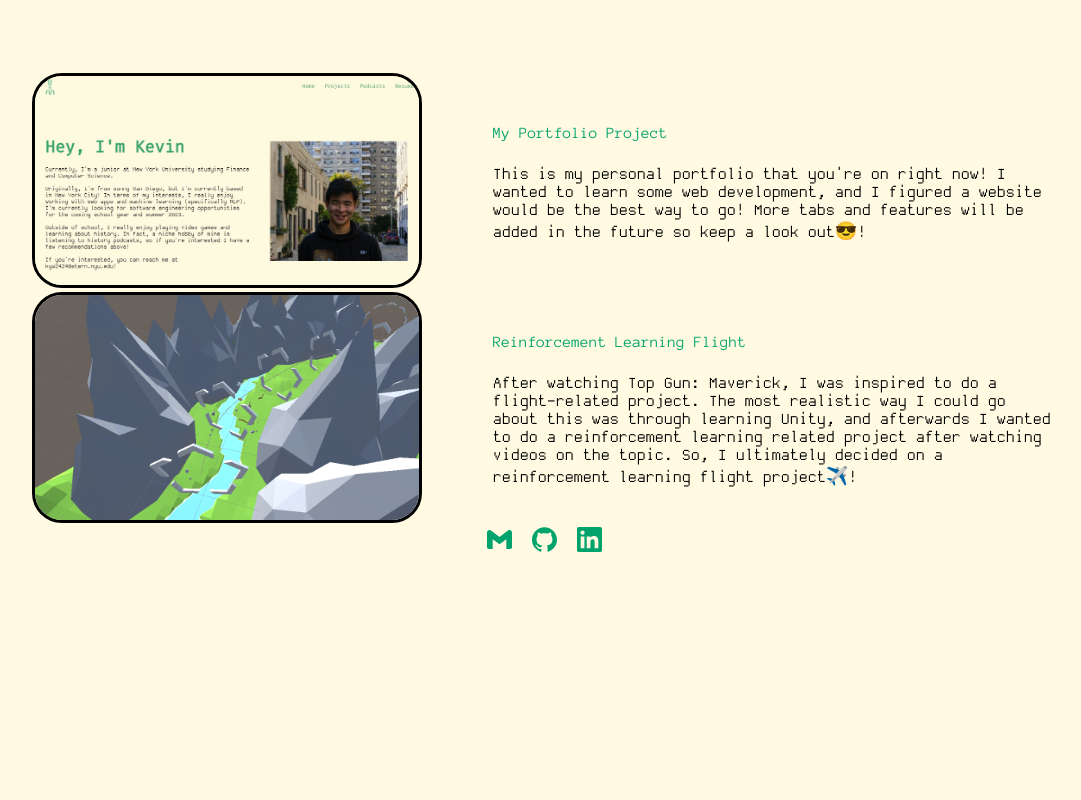
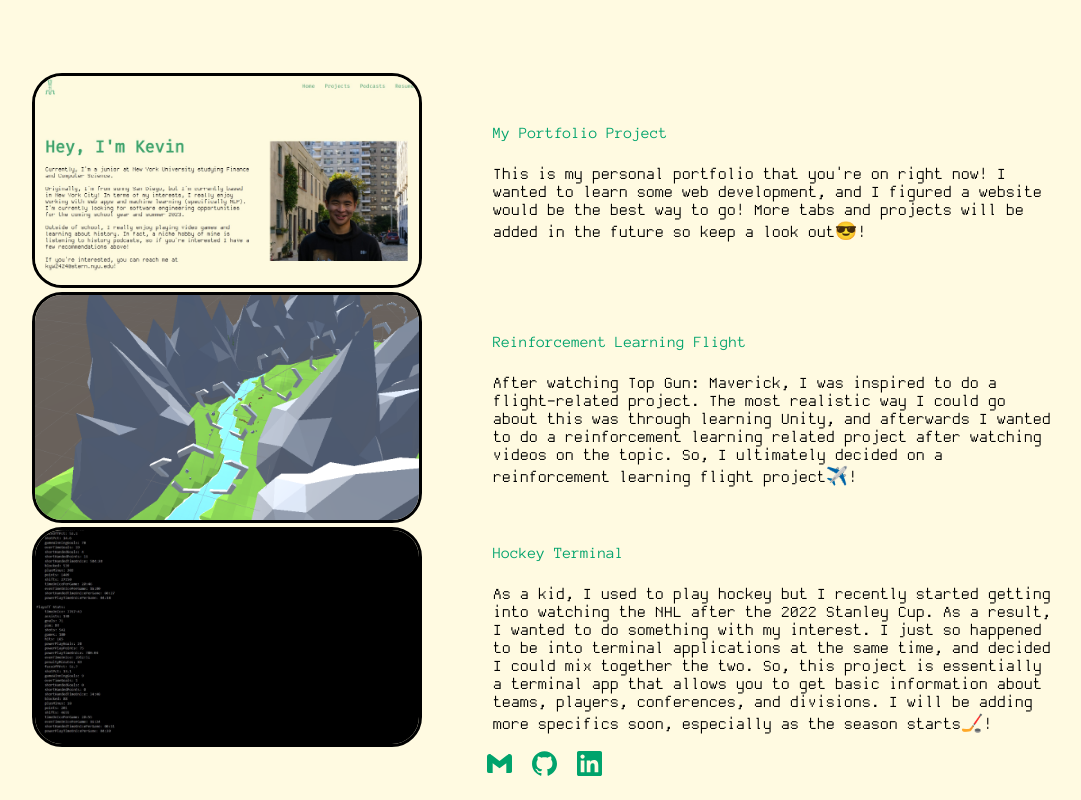
Before and after one commit to kwang2424/kwang2424.github.io, a React (Create React App) app: page /projects in a window 1280 px wide. Shown: the part 437-1237 px from the top of the page, without its empty margins (96-1177 px from the left). Before the commit the page ends 1013 px from the top, so only its background shows below. Built offline with nearby package versions, Linux system fonts and the light colour scheme.

Commit message:
added new project

```diff
--- a/package.json
+++ b/package.json
@@ -1,7 +1,7 @@
 {
   "name": "personal",
   "version": "0.1.0",
-  "homepage": "https://kevy729.github.io/",
+  "homepage": "https://kwang2424.github.io/",
   "private": true,
   "dependencies": {
     "@testing-library/jest-dom": "^5.16.4",
--- a/src/components/Projects/index.js
+++ b/src/components/Projects/index.js
@@ -2,6 +2,7 @@ import './index.scss';
 import pixel from '../../assets/images/project-art.png';
 import portfolio from '../../assets/images/my-portfolio.jpg';
 import flight from '../../assets/images/unityflight.png'
+import terminal from '../../assets/images/terminal.jpg'
 import Project from './Project';
 import Helmet from 'react-helmet';
 
@@ -38,7 +39,7 @@ const Projects = () => {
                         title="My Portfolio Project"
                         description="This is my personal portfolio that you're on right now!
                         I wanted to learn some web development, and I figured a website would be
-                        the best way to go! More tabs and features will be added in the future so
+                        the best way to go! More tabs and projects will be added in the future so
                         keep a look out😎!"
                     />
                     <Project
@@ -50,6 +51,16 @@ const Projects = () => {
                         I wanted to do a reinforcement learning related project after watching videos on the topic. So, I
                         ultimately decided on a reinforcement learning flight project✈️!"
                     />
+                    <Project
+                        image={terminal}
+                        link="https://kwang2424.github.io/hockey-terminal/"
+                        title="Hockey Terminal"
+                        description="As a kid, I used to play hockey but I recently started getting into watching the NHL
+                        after the 2022 Stanley Cup. As a result, I wanted to do something with my interest. I just so happened
+                        to be into terminal applications at the same time, and decided I could mix together the two. So,
+                        this project is essentially a terminal app that allows you to get basic information about teams, players,
+                        conferences, and divisions. I will be adding more specifics soon, especially as the season starts🏒!"
+                    />
                 </div>
         </div>
         </>
```
Also changed, not shown: src/assets/images/terminal.JPG (added), 1 other file (tests, documents, lock files or other folders).
